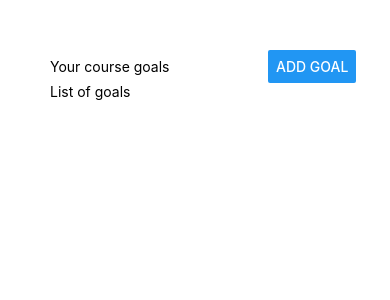
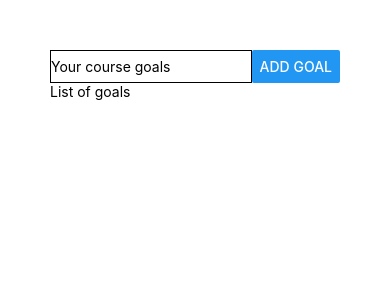
Before and after one commit to 2405Sd/RNCourse, a React Native app: screen / in a window 390 px wide. Shown: the top 300 px of the page. Built offline with nearby package versions, Linux system fonts and the light colour scheme.

Commit message:
ui related

```diff
--- a/App.js
+++ b/App.js
@@ -4,7 +4,7 @@ export default function App() {
   return (
     <View style={styles.appcontainer}>
       <View style={styles.inputcontainer}>
-        <TextInput placeholder='Your course goals' />
+        <TextInput style={styles.textinput} placeholder='Your course goals' />
         <Button title='Add Goal' />
       </View>
       <View>
@@ -23,8 +23,9 @@ const styles = StyleSheet.create({
     justifyContent: 'space-between',
 
   },
-  texyinput: {
+  textinput: {
     borderWidth: 1,
     borderColor: 'black',
+    width: '80%',
   },
 });
```
